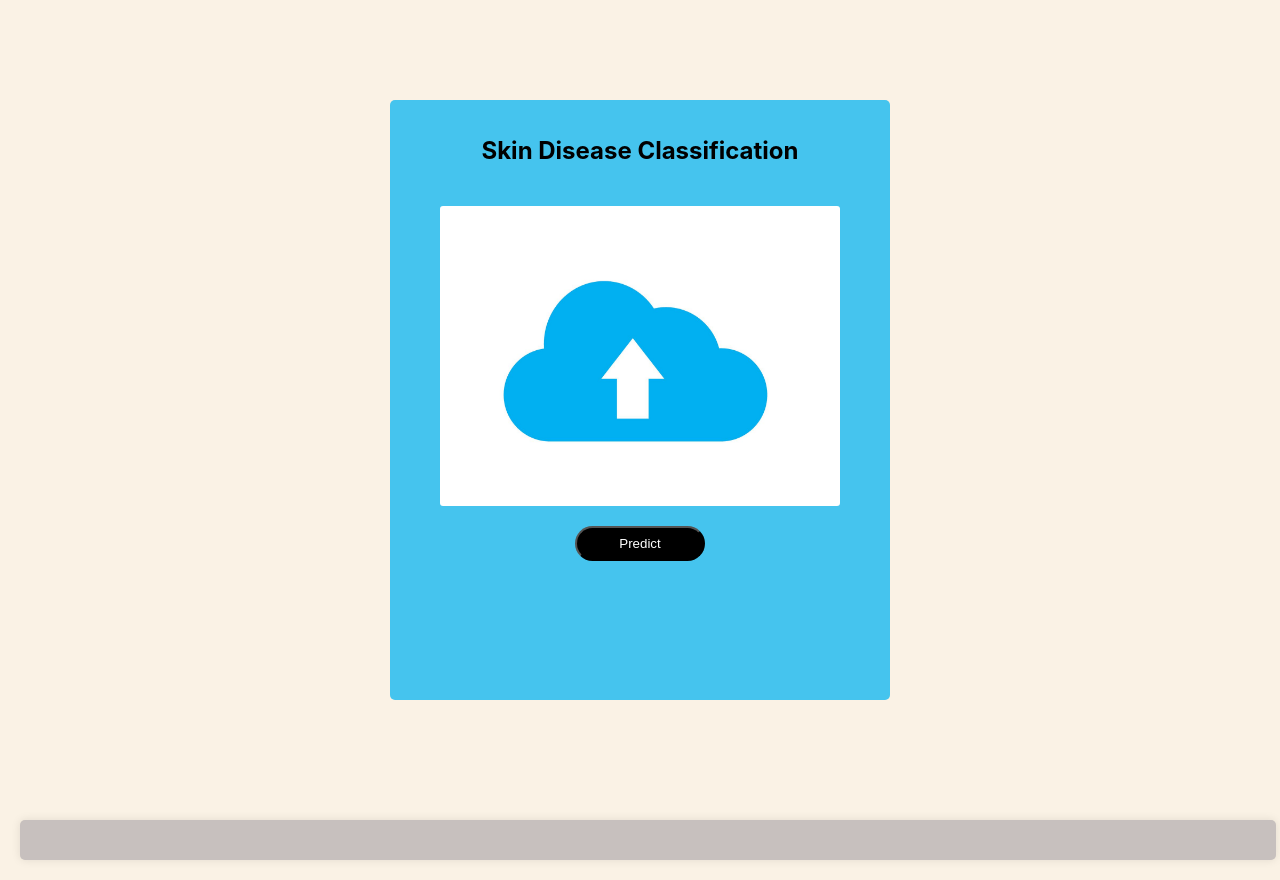
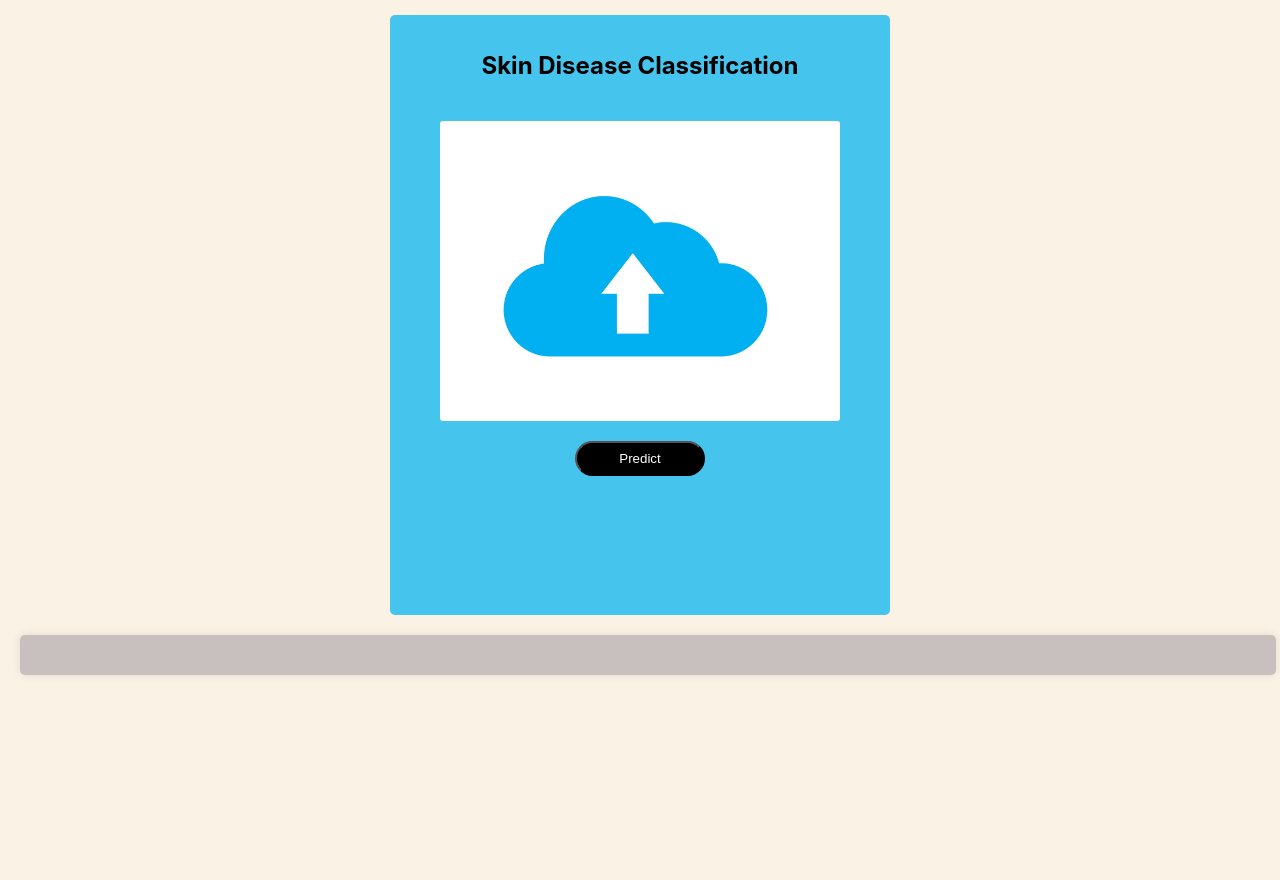
Before and after one commit to bharath2468/Skin-Disease-Classification, a React (Create React App) app in the folder front-end/: page / in a window 1280 px wide. After the commit the page ends 800 px from the top, so only its background shows below. Built offline with nearby package versions, Linux system fonts and the light colour scheme.

Commit message:
Updated frontend

```diff
--- a/front-end/src/App.css
+++ b/front-end/src/App.css
@@ -1,9 +1,8 @@
 .part1 {
   display: flex;
   justify-content: center;
-  align-items: center;
-  height: 100vh;
-  margin: 0;
+  height: 600px;
+  margin-top: 15px;
 }
 
 .App {
@@ -19,6 +18,7 @@
 }
 
 .details {
+  margin-top: 0px;
   margin: 20px;
   padding: 20px;
   border-radius: 5px;
--- a/front-end/src/App.js
+++ b/front-end/src/App.js
@@ -14,6 +14,7 @@ function App() {
   const [result, setResult] = useState(null);
   const [loading, setLoading] = useState(false);
   const fileInputRef = useRef(null);
+  const detailsRef = useRef(null);
 
   const handleImageChange = (event) => {
     const file = event.target.files[0];
@@ -62,6 +63,12 @@ function App() {
     }
     } finally {
       setLoading(false);
+      if (detailsRef.current) {
+        detailsRef.current.scrollIntoView({
+        behavior: 'smooth',
+        block: 'center'  // Align the top of the element to the top of the scrollable area
+      });
+      }
     }
   };
 
@@ -87,7 +94,7 @@ function App() {
       )}
     </div>
     </div>
-    <div className='details'>
+    <div className='details' ref={detailsRef}>
       {result && result[0].image === 'Cellulitis' ? <CellulitisInfo /> : null}
       {result && result[0].image === 'Athlete-Foot' ? <AltheleteFootInfo /> : null}
       {result && result[0].image === 'Impetigo' ? <ImpetigoInfo /> : null}
```
Also changed, not shown: 1 other file (tests, documents, lock files or other folders).
